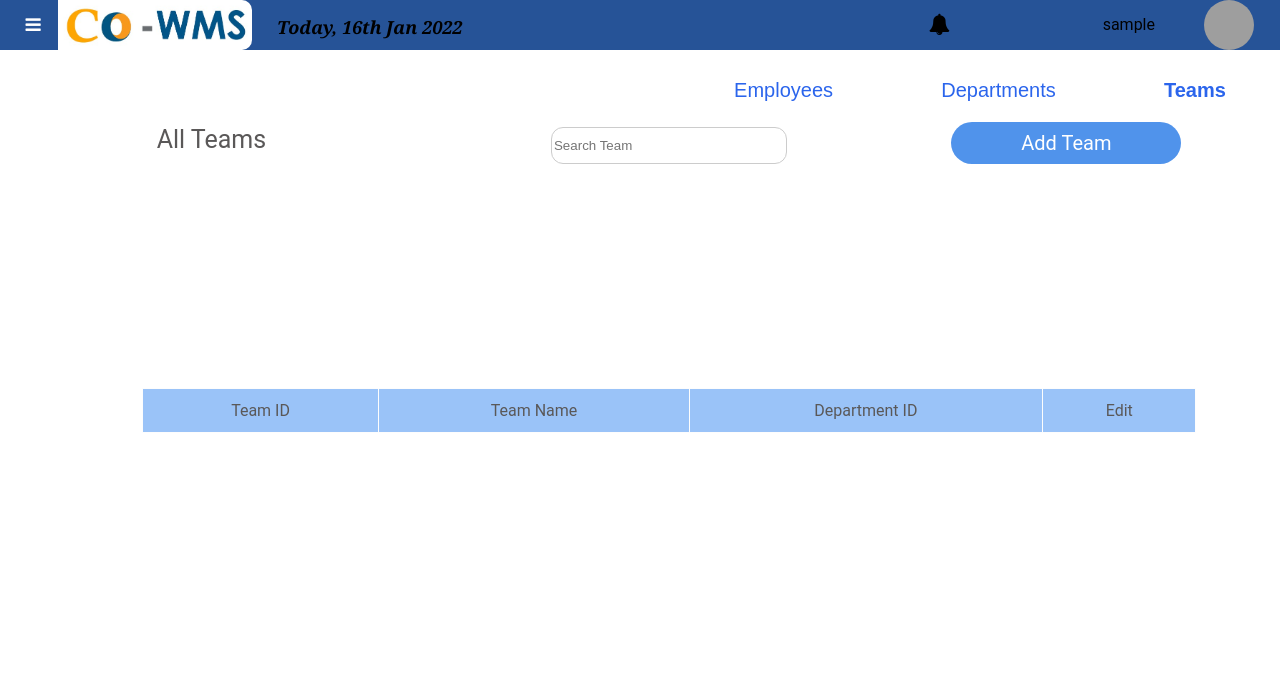
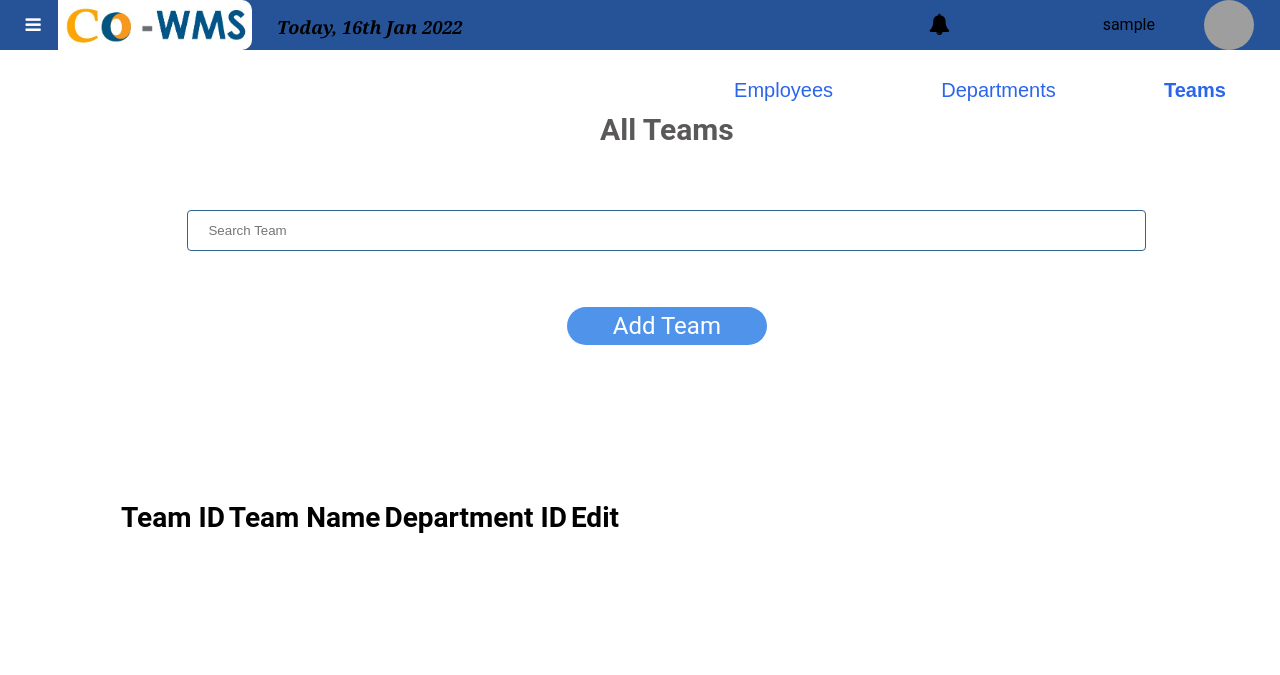
Before and after one commit to CS41-UCSC/FINAL, a PHP site: the page made by views/manageTeam.php in a window 1280 px wide. Shown: the top 675 px of the page. Run offline with PHP 8.4, Linux system fonts and the light colour scheme; the template is opened without the code that fills it, so the values that code supplies are empty; the visitor is signed in with stand-in values (Sample User, id 1); grey boxes are pictures that could not be loaded.

Commit message:
manageTeam_style

```diff
--- a/style/manageTeam_style.css
+++ b/style/manageTeam_style.css
@@ -71,40 +71,30 @@
       font-weight: 550;
   }
 
+
+
       /*background: rgba(87, 87, 87, 0.5);
       backdrop-filter: blur(1px);*/
 
 
 
-    .flex-container {
-      display: flex;
-      margin-top: -50px;
-      margin-left: 2%;
-      margin-right: 2%;
-      flex-wrap: wrap;
-      background-color: #ffffff;
-
-
-    }
         .flex-container1 {
           display: flex;
-      margin-top: 30px;
-      height: 10%;
-      margin-left: 2%;
-      margin-right: 2%;
-      flex-direction: row;
+          margin-top: 20px;
+          margin-left: 0.1%;
+          margin-right: 3%;
+          flex-direction: column;
           background-color: #ffffff;
 
 
         }
 
-      .flex-container1 .text{
+        .flex-container1{
           color: #5a5858;
           font-size: 25px;
           font-weight: 400;
 
         }
-
 
         .flex-container1 > div {
           background-color: #ffffff;
@@ -119,34 +109,83 @@
 
         }
 
-      .flex-container1>*:first-child {
 
-        text-align: left;
+        .flex-container {
+          margin-top: -50px;
+          display: flex;
+          flex-wrap: wrap;
+          background-color: #ffffff;
         }
 
-      .flex-container1>*:last-child {
+        .flex-container > div {
 
-        text-align: right;
-      }
-
-      .flex-container1 input[type=text], select {
-
-        width: 230px;
-        height: 33px;
-
-        /* padding: 13px 20px;
-        margin: 8px 0; */
-        display: inline-block;
-        border: 1px solid #ccc;
-        border-radius: 12px;
+          background-color: #ffffff;
+          width: 48%;
+          margin: 10px;
+          text-align: left;
+          line-height: 35px;
+          font-size: 20px;
         }
 
 
+      /*background: rgba(87, 87, 87, 0.5);
+      backdrop-filter: blur(1px);*/
+      input[type=text], select {
+          width: 90%;
+          padding: 12px 20px;
+          margin: 8px 0;
+          display: inline-block;
+          border: 1px solid #ccc;
+          border-radius: 4px;
+          box-sizing: border-box;
+          border-color: #33628C;
+        }
 
-      .flex-container1 .rectan{
+    input[type=email], select {
+          width: 90%;
+          padding: 12px 20px;
+          margin: 8px 0;
+          display: inline-block;
+          border: 1px solid #ccc;
+          border-radius: 4px;
+          box-sizing: border-box;
+          border-color: #33628C;
+        }
+        input[type=tel], select {
+          width: 90%;
+          padding: 12px 20px;
+          margin: 8px 0;
+          display: inline-block;
+          border: 1px solid #ccc;
+          border-radius: 4px;
+          box-sizing: border-box;
+          border-color: #33628C;
+        }
 
-        width: 230px;
-        height: 42px;
+        input[type=date], select {
+          width: 90%;
+          padding: 12px 20px;
+          margin: 8px 0;
+          display: inline-block;
+          border: 1px solid #ccc;
+          border-radius: 4px;
+          box-sizing: border-box;
+          border-color: #33628C;
+        }
+        /* input[type=submit], select {
+          width: 90%;
+          padding: 12px 20px;
+          margin: 8px 0;
+          display: inline-block;
+          border: 1px solid #33628C;
+          border-radius: 4px;
+          box-sizing: border-box;
+        } */
+
+        .rectan{
+
+          width: 200px;
+          height: 38px;
           cursor: pointer;
           background: #5093eb;
           border-radius: 100px;
@@ -154,13 +193,12 @@
 
           font-family: Roboto;
           font-style: normal;
-        font-size: 20px;
+          font-size: 24px;
 
 
           color: #FFFFFF;
 
         }
-
         .rectan:hover{
           background-color: #9ac3f8;
         }
@@ -169,40 +207,10 @@
 
 
 
-      .table{
-        margin-top: -30px;
-        width: 100%;
-        border-collapse: collapse;
-        font-weight: normal;
-    }
-
-    .table td,.table th{
-      padding:12px 15px;
-      border:1px solid rgb(253, 253, 253);
-      text-align: center;
-      font-size:16px;
-    }
-
-    .table th{
-        background-color: #9ac3f8;
-        color:#5a5858;
-        font-weight: normal;
-    }
-
-    .table tbody tr:nth-child(even){
-        background-color: #f5f5f5;
-    }
-
-    /*background: rgba(87, 87, 87, 0.5);
-    backdrop-filter: blur(1px);*/
-
-
-
-
-
 
 
   @media (min-width: 800px) {
+
 
 
       .container {
```
Also changed, not shown: other parts of style/manageTeam_style.css (+97 -113 lines). Lines whose indentation alone changed are shown as unchanged.
